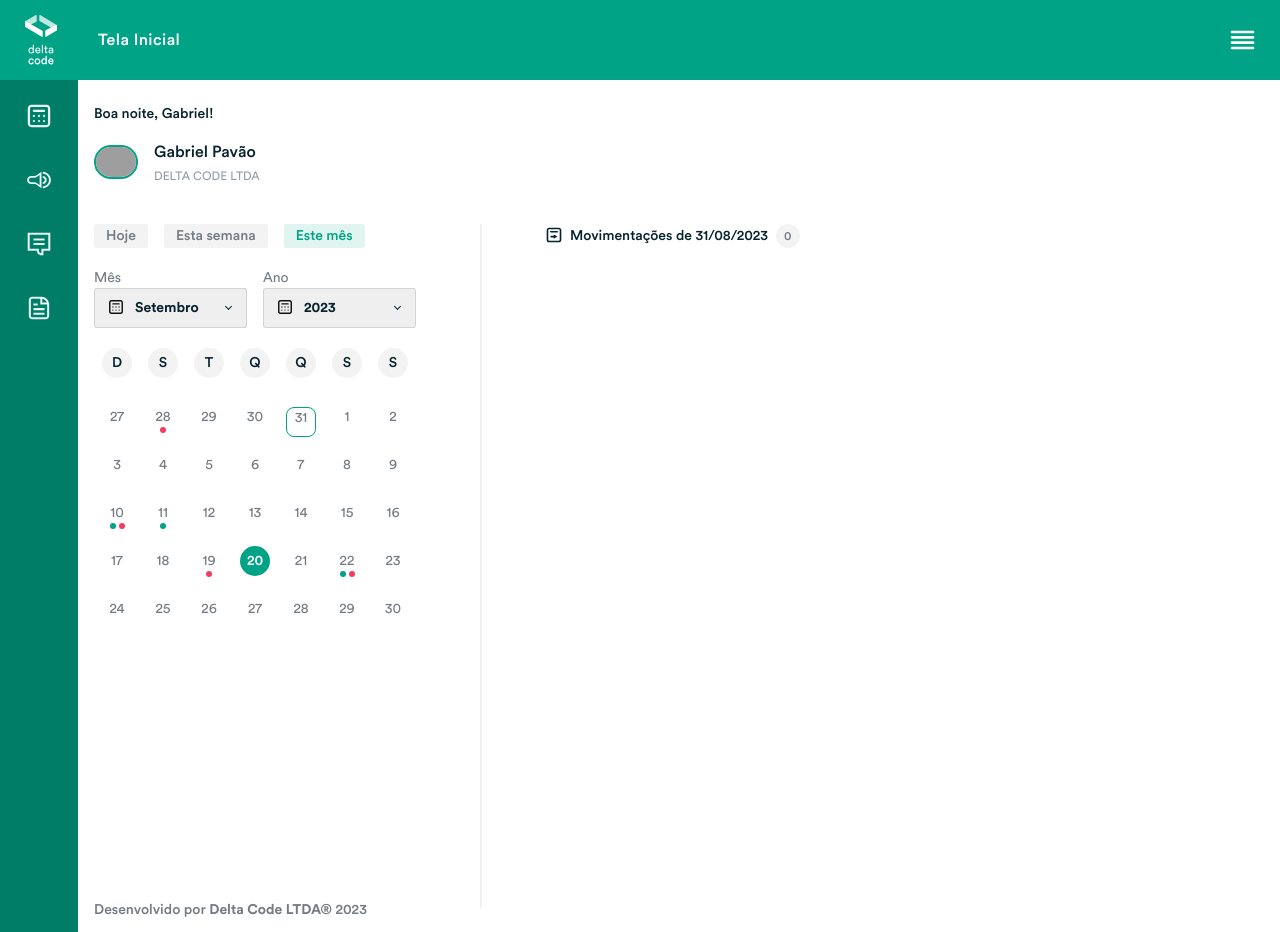
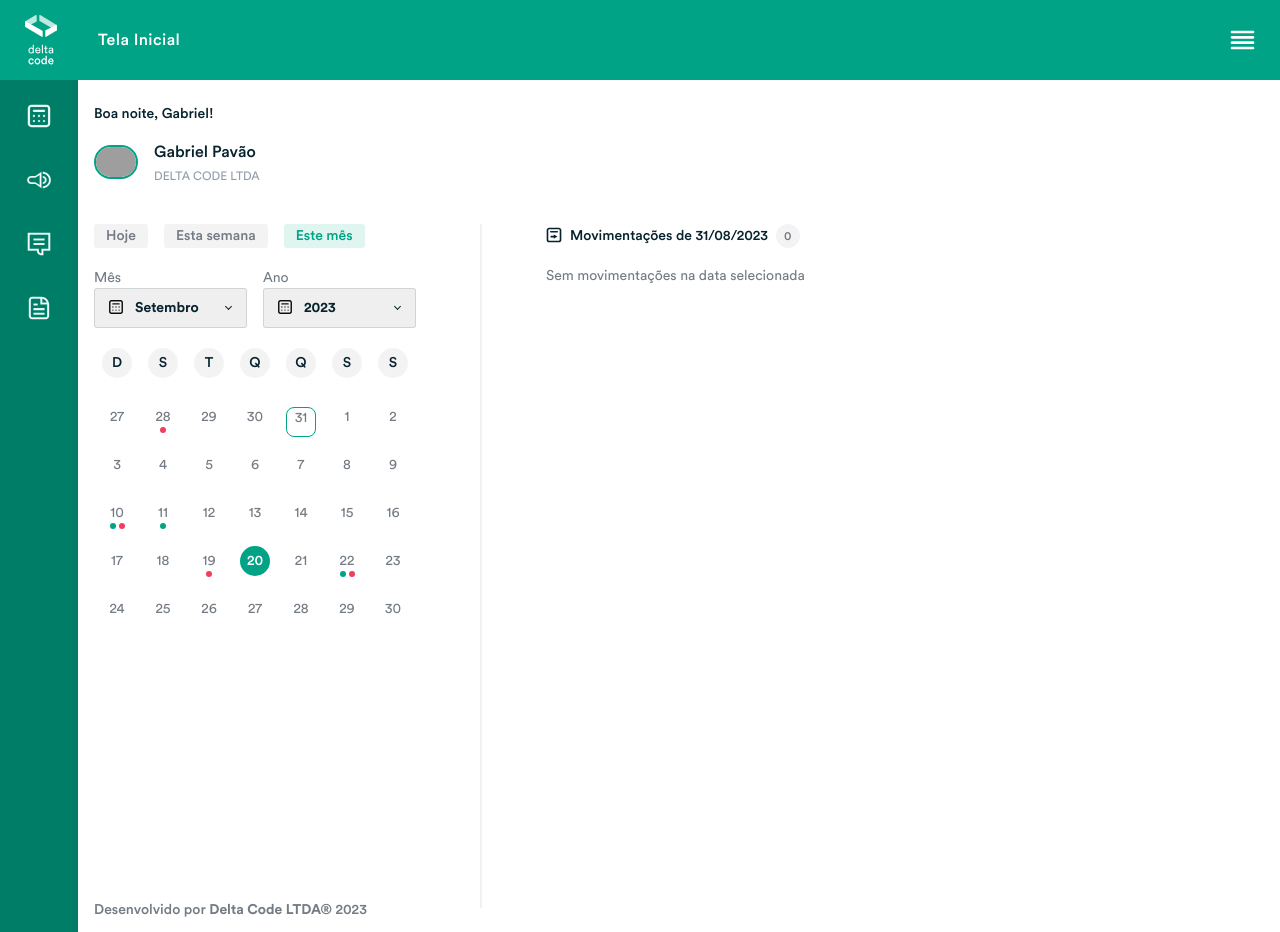
Before and after one commit to gabrielgpavao/dc-frontend-engineer-challenge, a Next.js app: page / in a window 1280 px wide. Both pictures are taken after a click on the button "31". Built offline with nearby package versions, Linux system fonts and the light colour scheme; grey boxes are pictures that could not be loaded.

Commit message:
feat(Transaction): show a message when there isnt transactions on the selected date

```diff
--- a/src/components/Transaction/index.tsx
+++ b/src/components/Transaction/index.tsx
@@ -22,6 +22,9 @@ export default function Transaction({ date, transactions }: iTransactionProps) {
 				<span className='font-medium text-xs text-neutral-dark bg-[#9C9EA01F] px-2 py-1 rounded-full'>{transactions.length}</span>
 			</div>
 
+			{
+				transactions.length
+					? (
 						<ul className='flex flex-col gap-4'>
 							{
 								transactions.map((transaction) => (
@@ -29,6 +32,13 @@ export default function Transaction({ date, transactions }: iTransactionProps) {
 								))
 							}
 						</ul>
+					)
+					: (
+						<p className='text-sm text-neutral-dark'>
+							Sem movimentações na data selecionada
+						</p>
+					)
+			}
 		</section>
 	)
 }
```
Lines whose indentation alone changed are shown as unchanged.
